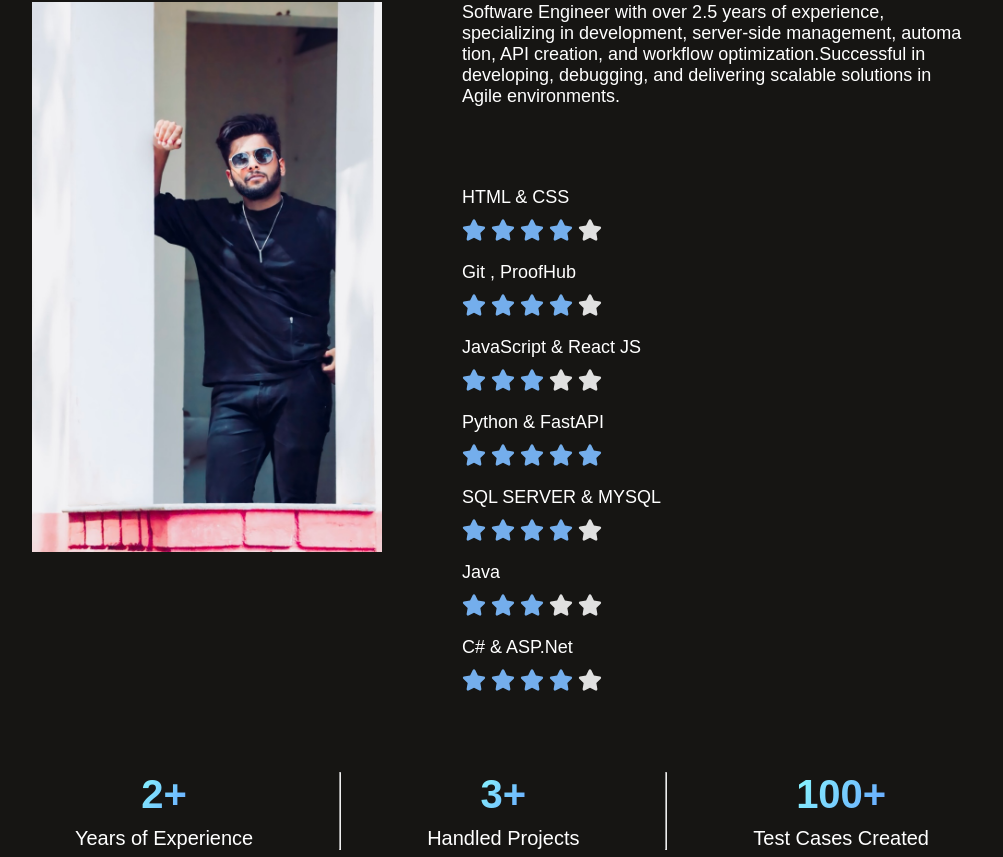
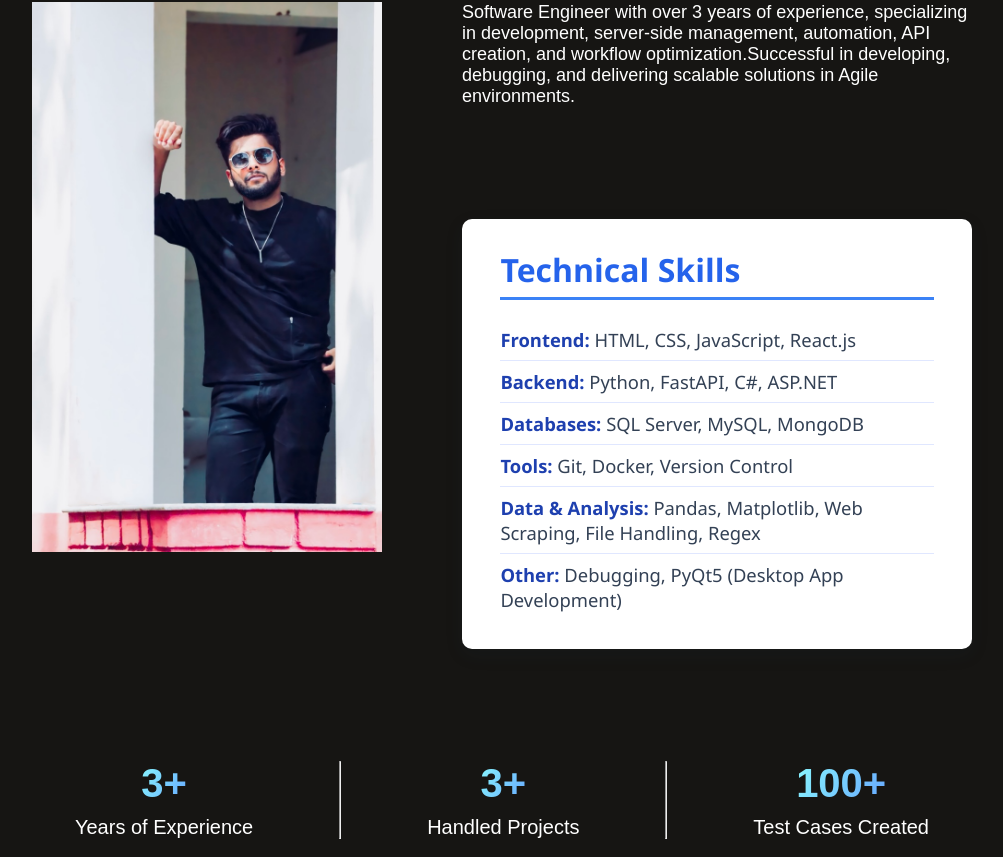
Before and after one commit to MohamedNaveed03/PersonalPortfolio, a React (Create React App) app: page / in a window 1280 px wide. Shown: the part 1003-1860 px from the top of the page, without its empty margins (138-1141 px from the left). Built offline with nearby package versions, Linux system fonts and the light colour scheme; the HTML template or start-up script is replaced by a standard one.

Commit message:
correction for contact and so on.

```diff
--- a/src/components/About/About.css
+++ b/src/components/About/About.css
@@ -51,20 +51,55 @@
 }
 
 .about-skills {
-    display: grid;
-    flex-direction: column;
-    gap: 20px;
+  max-width: 650px;
+  margin: 2rem auto;
+  background: #fff;
+  padding: 1.8rem 2.4rem;
+  border-radius: 10px;
+  box-shadow: 0 6px 18px rgba(34, 60, 80, 0.1);
+  font-family: 'Segoe UI', Tahoma, Geneva, Verdana, sans-serif;
+  color: #1a1a1a;
 }
 
-.about-skill {
-    display: grid;
-    grid-template-columns: repeat(auto-fit, minmax(280px, 1fr));
-    gap: 10px;
+.about-skills h3 {
+  font-size: 2rem;
+  margin-bottom: 1.2rem;
+  border-bottom: 3px solid #3b82f6; /* bright blue */
+  padding-bottom: 0.4rem;
+  color: #2563eb; /* blue-600 */
+  font-weight: 700;
 }
 
-.about-skill p {
-    font-size: 18px;
-    font-weight: 500;
+.skills-list {
+  list-style: none;
+  padding: 0;
+  margin: 0;
+}
+
+.skill-item {
+  font-size: 1.15rem;
+  padding: 0.5rem 0;
+  border-bottom: 1px solid #e0e7ff; /* very light blue */
+  transition: background-color 0.3s ease;
+  cursor: default;
+  color: #334155; /* slate-700 */
+}
+
+.skill-item:last-child {
+  border-bottom: none;
+}
+
+.skill-item strong {
+  color: #1e40af; /* blue-800 */
+  font-weight: 600;
+}
+
+/* Hover effect to highlight skill category */
+.skill-item:hover {
+  background-color: #dbeafe; /* light blue background on hover */
+  color: #1e3a8a; /* darker blue text */
+  border-left: 4px solid #3b82f6; /* blue accent */
+  padding-left: 0.8rem;
 }
 
 .star-rating {
--- a/src/components/About/About.jsx
+++ b/src/components/About/About.jsx
@@ -2,8 +2,6 @@ import React from 'react';
 import './About.css';
 import theme_pattern from "../../assets/theme_pattern.svg";
 import profile_img from "../../assets/profile2.jpg";
-import { FaStar } from 'react-icons/fa';
-
 function About() {
   return (
     <div className='about' id='about-id'>
@@ -18,87 +16,37 @@ function About() {
         <div className='about-right'>
           <div className='about-para'>
             <p>
-            Software Engineer with over 2.5 years of experience, specializing in development, server-side management, automa
-tion, API creation, and workflow optimization.Successful in developing, debugging, and delivering scalable solutions in Agile environments.           </p>
+            Software Engineer with over 3 years of experience, specializing in development, server-side management, automation, API creation, and workflow optimization.Successful in developing, debugging, and delivering scalable solutions in Agile environments.           </p>
           </div>
+          <div className="about-skills">
+  <h3>Technical Skills</h3>
+  <ul className="skills-list">
+    {/* Frontend */}
+    <li className="skill-item"><strong>Frontend:</strong> HTML, CSS, JavaScript, React.js</li>
 
-          <div className='about-skills'>
-            <div className='about-skill'>
-              <p>HTML & CSS</p>
-              <div className='star-rating'>
-                <FaStar className='star-icon filled' />
-                <FaStar className='star-icon filled' />
-                <FaStar className='star-icon filled' />
-                <FaStar className='star-icon filled' />
-                <FaStar className='star-icon' />
-              </div>
-            </div>
-            <div className='about-skill'>
-              <p>Git , ProofHub</p>
-              <div className='star-rating'>
-                <FaStar className='star-icon filled' />
-                <FaStar className='star-icon filled' />
-                <FaStar className='star-icon filled' />
-                <FaStar className='star-icon filled' />
-                <FaStar className='star-icon' />
-              </div>
-            </div>
-            <div className='about-skill'>
-              <p>JavaScript & React JS</p>
-              <div className='star-rating'>
-                <FaStar className='star-icon filled' />
-                <FaStar className='star-icon filled' />
-                <FaStar className='star-icon filled' />
-                <FaStar className='star-icon' />
-                <FaStar className='star-icon' />
-              </div>
-            </div>
-            <div className='about-skill'>
-              <p>Python & FastAPI</p>
-              <div className='star-rating'>
-                <FaStar className='star-icon filled' />
-                <FaStar className='star-icon filled' />
-                <FaStar className='star-icon filled' />
-                <FaStar className='star-icon filled' />
-                <FaStar className='star-icon filled' />
-              </div>
-            </div>
-            <div className='about-skill'>
-              <p>SQL SERVER & MYSQL</p>
-              <div className='star-rating'>
-                <FaStar className='star-icon filled' />
-                <FaStar className='star-icon filled' />
-                <FaStar className='star-icon filled' />
-                <FaStar className='star-icon filled' />
-                <FaStar className='star-icon' />
-              </div>
-            </div>
-            <div className='about-skill'>
-              <p>Java</p>
-              <div className='star-rating'>
-                <FaStar className='star-icon filled' />
-                <FaStar className='star-icon filled' />
-                <FaStar className='star-icon filled' />
-                <FaStar className='star-icon' />
-                <FaStar className='star-icon' />
-              </div>
-            </div>
-            <div className='about-skill'>
-              <p>C# & ASP.Net</p>
-              <div className='star-rating'>
-                <FaStar className='star-icon filled' />
-                <FaStar className='star-icon filled' />
-                <FaStar className='star-icon filled' />
-                <FaStar className='star-icon filled' />
-                <FaStar className='star-icon' />
-              </div>
-            </div>
-          </div>
+    {/* Backend */}
+    <li className="skill-item"><strong>Backend:</strong> Python, FastAPI, C#, ASP.NET</li>
+
+    {/* Databases */}
+    <li className="skill-item"><strong>Databases:</strong> SQL Server, MySQL, MongoDB</li>
+
+    {/* Tools */}
+    <li className="skill-item"><strong>Tools:</strong> Git, Docker, Version Control</li>
+
+    {/* Data & Analysis */}
+    <li className="skill-item"><strong>Data & Analysis:</strong> Pandas, Matplotlib, Web Scraping, File Handling, Regex</li>
+
+    {/* Other */}
+    <li className="skill-item"><strong>Other:</strong> Debugging, PyQt5 (Desktop App Development)</li>
+  </ul>
+</div>
+
+
         </div>
       </div>
       <div className='about-achievements'>
         <div className='about-achievement'>
-          <h1>2+</h1>
+          <h1>3+</h1>
           <p>Years of Experience</p>
         </div>
         <hr />
--- a/src/components/Contact/Contact.jsx
+++ b/src/components/Contact/Contact.jsx
@@ -19,7 +19,7 @@ function Contact() {
           <p><FaEnvelope className="contact-icon" /> <a href="mailto:naveedmohamed870@gmail.com">naveedmohamed870@gmail.com</a></p>
           <p><FaLinkedin className="contact-icon" />  <a href="https://www.linkedin.com/in/mohamednaveed/" target="_blank" rel="noopener noreferrer">Connect with me in Linkedin</a></p>
           <p><FaGithub className="contact-icon" /> <a href="https://github.com/MohamedNaveed03" target="_blank" rel="noopener noreferrer">Connect with me in GitHub</a></p>
-          <p><FaPhone className="contact-icon" /> +971 503872649</p>
+          <p><FaPhone className="contact-icon" /> +971 528831955</p>
         </div>
         <div className="contact-form">
           <form>
--- a/src/components/Hero/Hero.jsx
+++ b/src/components/Hero/Hero.jsx
@@ -7,8 +7,8 @@ function Hero() {
   return (
     <div className='hero' id='hero-id'>
       <img src={profile_img} alt='Profile'></img>
-      <h1><span>I'm Mohamed Naveed,</span> Software Engineer.</h1>
-      <p>Software Engineer from India with 2+ years of experience in Software Development and Python Automation.</p>
+      <h1>I'm <span>Mohamed Naveed,</span> Software Engineer.</h1>
+      <p>Software Engineer from India with 3+ years of experience in Software Development and Python Automation.</p>
       <div className='hero-action'>
         <div className='hero-connect'>
           <Link to="contact-id" smooth={true} duration={500}>Connect With Me</Link>
```
